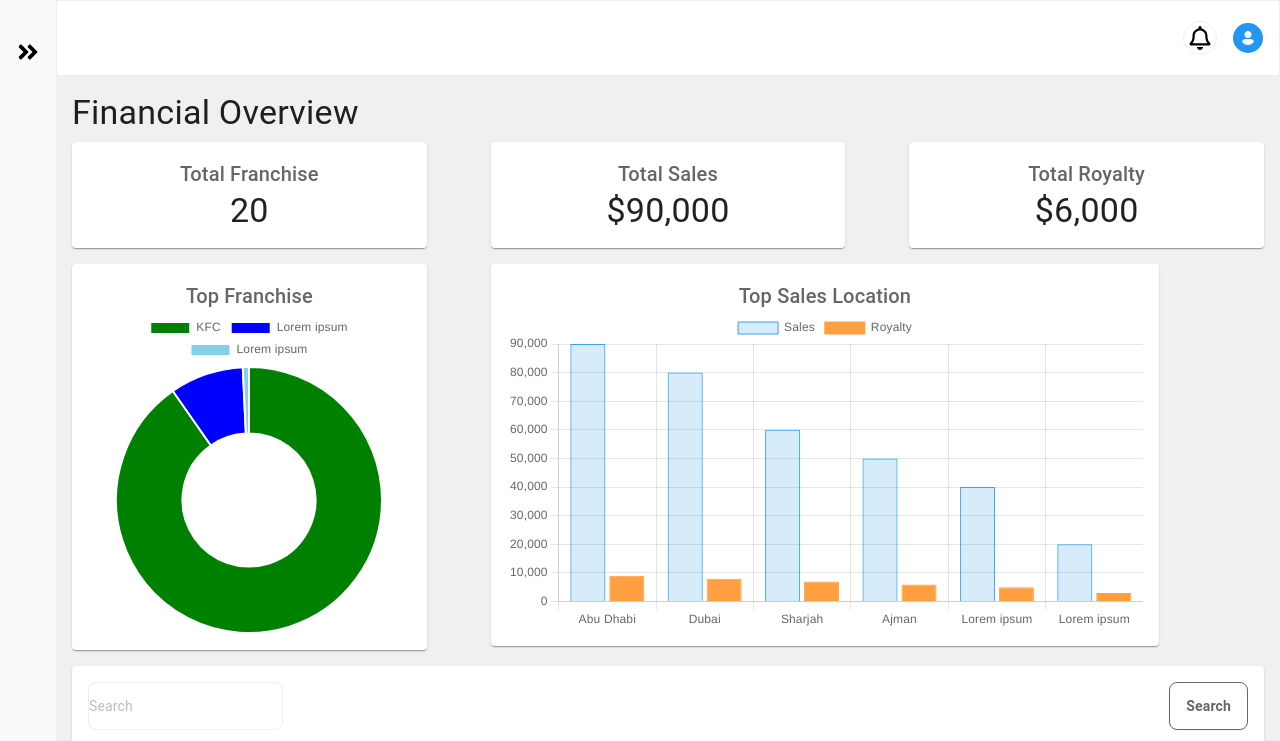
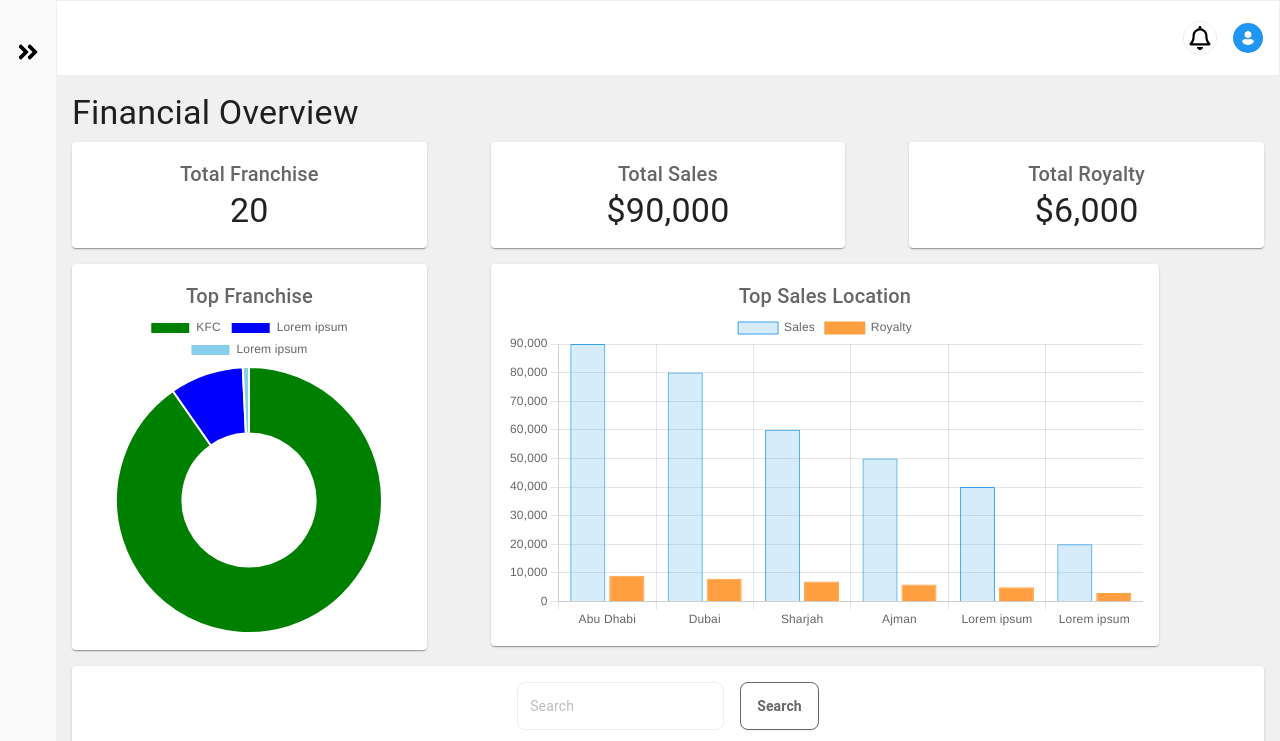
Before and after one commit to sheikhmuhammadzain/Franchise, a React (Vite) app: page /AdminPanel in a window 1280 px wide. Shown: the top 741 px of the page. Built offline with nearby package versions, Linux system fonts and the light colour scheme.

Commit message:
search ok

```diff
--- a/src/Components/Dashboard.jsx
+++ b/src/Components/Dashboard.jsx
@@ -200,9 +200,9 @@ export default function Dashboard() {
         {/* Row for Table */}
         <Grid item xs={12}>
           <Item>
-            <form className="d-flex flex item-center justify-between mb-3 " role="search">
+            <form className="d-flex flex item-center justify-center gap-2 mb-3 " role="search">
               <input
-                className="form-control me-2 border rounded-lg "
+                className="form-control me-2 border rounded-lg pl-3 "
                 type="search"
                 placeholder="Search"
                 aria-label="Search"
```
